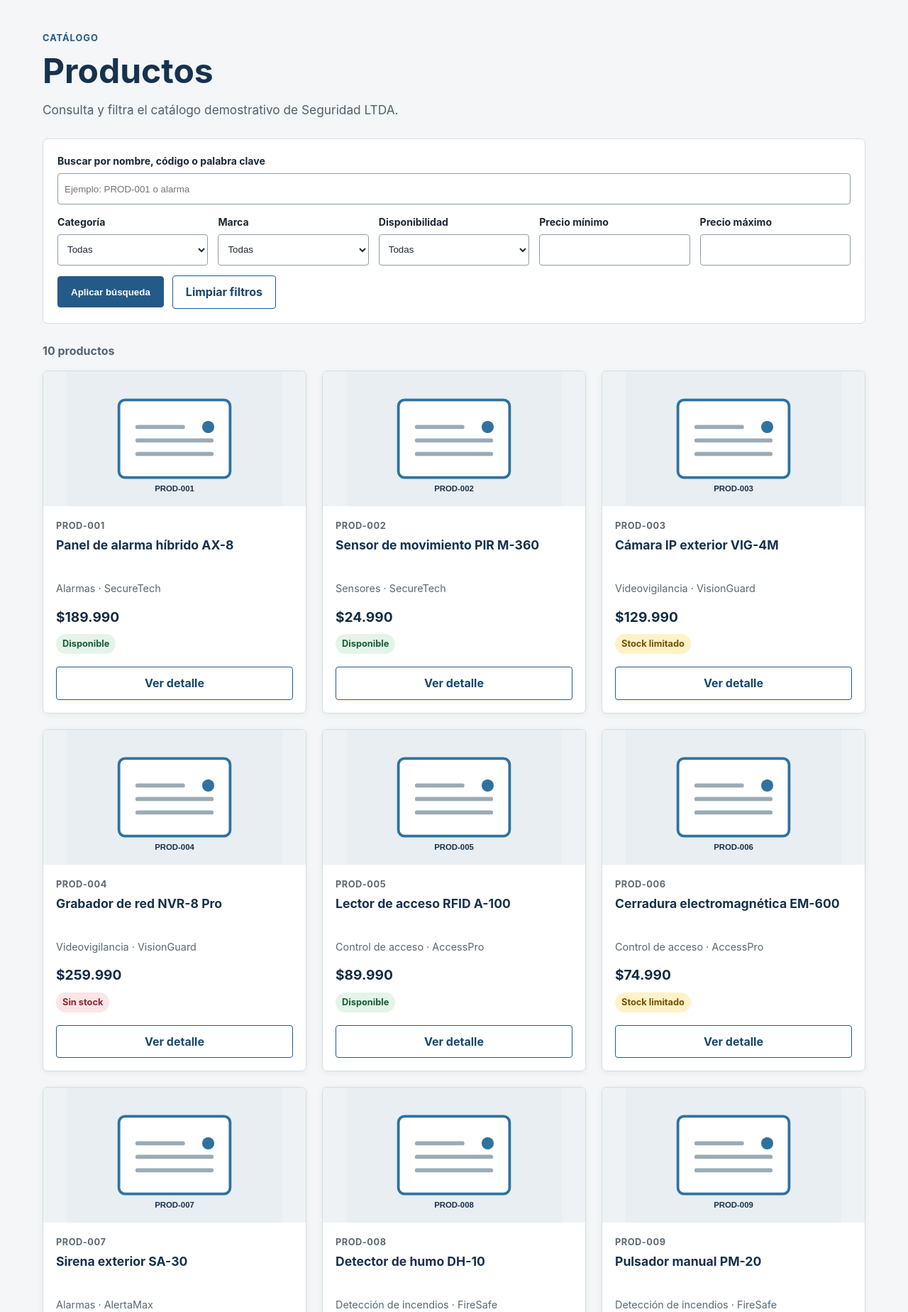
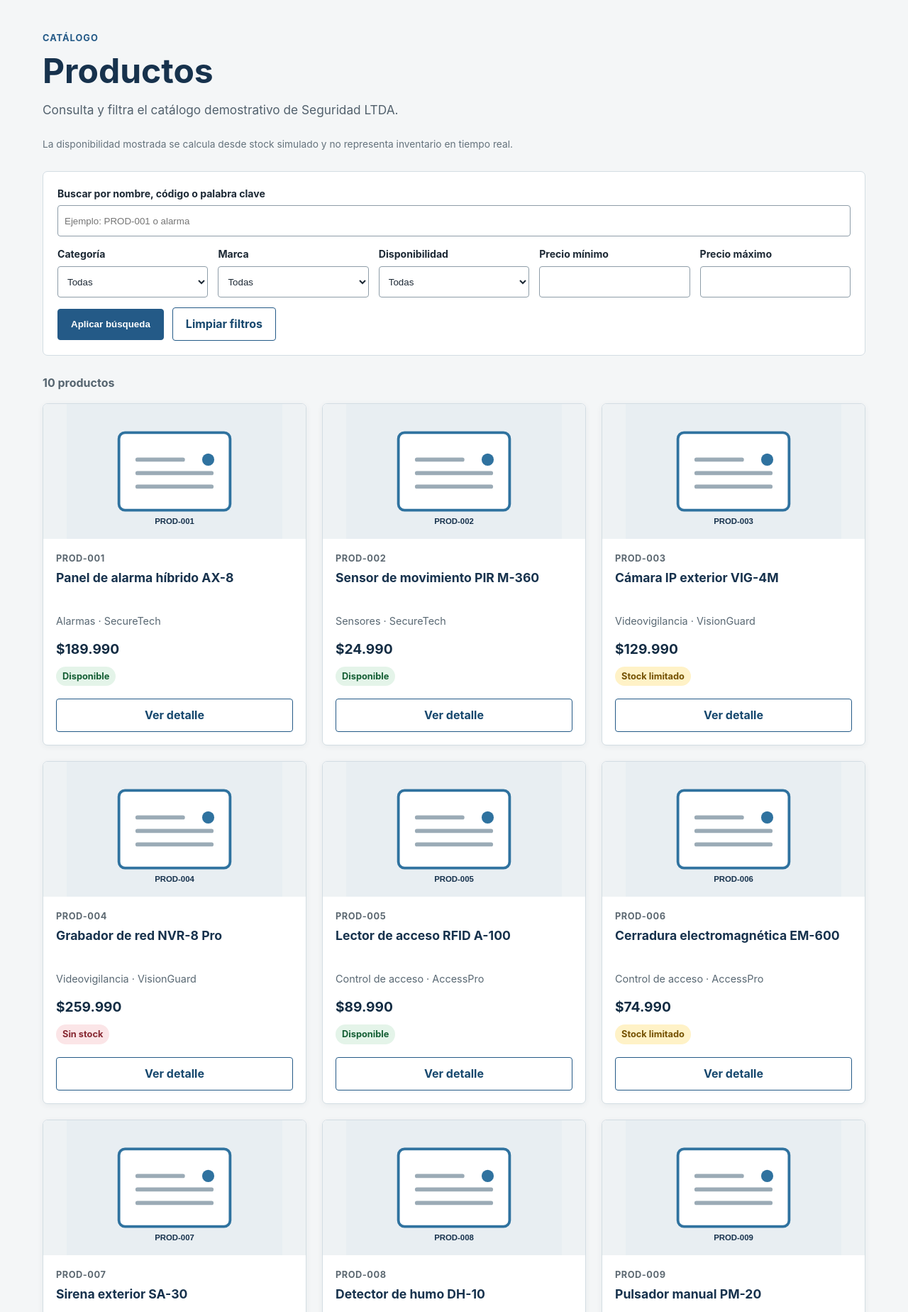
Before and after one commit to josuedmolinac-bot/Portal-del-cliente-venta-en-linea, a Flask app: page /productos in a window 1280 px wide. Shown: the part 77-1925 px from the top of the page at 71% size. Run offline with Flask 3, Linux system fonts and the light colour scheme.

Commit message:
PDCVEL-25 implementa disponibilidad simulada de stock

```diff
--- a/static/css/styles.css
+++ b/static/css/styles.css
@@ -48,6 +48,7 @@ h3 { margin: 0 0 8px; font-size: 1.05rem; }
 .facts dt { color: #596873; font-size: .8rem; font-weight: 700; text-transform: uppercase; }
 .facts dd { margin: 2px 0 0; }
 .prototype-note { color: #65737d; font-size: .86rem; }
+.sr-only { position: absolute; width: 1px; height: 1px; padding: 0; overflow: hidden; clip: rect(0, 0, 0, 0); white-space: nowrap; border: 0; }
 .detail-section { max-width: 850px; padding-top: 32px; }
 .detail-section + .detail-section { margin-top: 10px; border-top: 1px solid #d4dde3; }
 .media-panel { padding: 18px; border-left: 4px solid #2f729f; background: white; }
--- a/templates/_product_card.html
+++ b/templates/_product_card.html
@@ -6,6 +6,7 @@
     <p class="meta">{{ product.category }} · {{ product.brand }}</p>
     <p class="price">{{ product.price|clp }}</p>
     <span class="badge badge--{{ 'available' if product.availability == 'Disponible' else 'limited' if product.availability == 'Stock limitado' else 'empty' }}">{{ product.availability }}</span>
+    <span class="sr-only">Stock simulado: {{ product.stock }} unidades.</span>
     <a class="button button--secondary" href="{{ url_for('product_detail', product_id=product.id) }}">Ver detalle</a>
   </div>
 </article>
--- a/templates/products.html
+++ b/templates/products.html
@@ -5,6 +5,7 @@
   <p class="eyebrow">Catálogo</p>
   <h1>Productos</h1>
   <p class="lead">Consulta y filtra el catálogo demostrativo de Seguridad LTDA.</p>
+  <p class="prototype-note">La disponibilidad mostrada se calcula desde stock simulado y no representa inventario en tiempo real.</p>
 
   <form class="catalog-filters" method="get" action="{{ url_for('products') }}">
     <div class="search-field">
```
